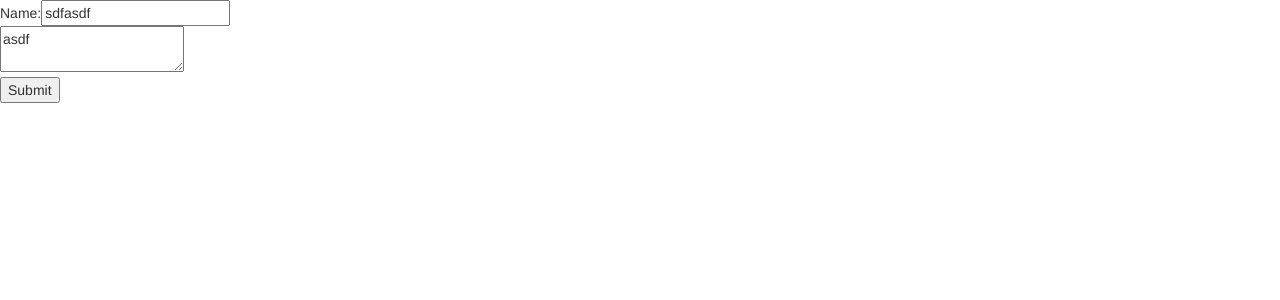
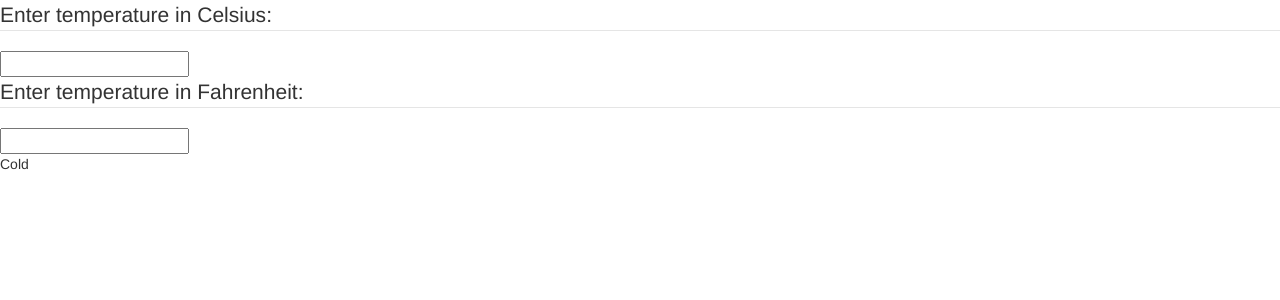
Before and after one commit to JacksonChenTW/learning-react, a React app: page / in a window 1280 px wide. Shown: the top 300 px of the page. Built offline with nearby package versions, Linux system fonts and the light colour scheme.

Commit message:
sync the state between components

```diff
--- a/package.json
+++ b/package.json
@@ -4,7 +4,7 @@
   "description": "",
   "main": "index.js",
   "scripts": {
-    "start": "webpack-dev-server --config ./webpack.config.js --mode development --host 0.0.0.0 --port 4201",
+    "start": "webpack-dev-server --config ./webpack.config.js --mode development --host 0.0.0.0 --port 9000",
     "test": "echo \"Error: no test specified\" && exit 1"
   },
   "license": "MIT",
--- a/src/index.jsx
+++ b/src/index.jsx
@@ -1,38 +1,92 @@
 import React from 'react';
 import ReactDOM from 'react-dom';
 
-class App extends React.Component {
+const scaleNames = {
+  c: 'Celsius',
+  f: 'Fahrenheit'
+};
+
+function BiolingVerdict(props) {
+  if (props.celsius >= 100) {
+    return <p>Bild</p>;
+  }
+  return <p>Cold</p>
+}
+
+function toCelsius(f) {
+  return (f - 32) * 5 / 9;
+}
+function toFahrenheit(c) {
+  return (c * 9 / 5) + 32;
+}
+
+function tryConvert(temperature, convert) {
+  const input = parseFloat(temperature);
+  if (Number.isNaN(input)) {
+    return '';
+  }
+  const output = convert(input);
+  const rounded = Math.round(output * 1000) / 1000;
+  return rounded.toString();
+}
+
+class TemperatureInput extends React.Component {
   constructor(props) {
     super(props);
+    this.handleChange = this.handleChange.bind(this);
+  }
+
+  handleChange(e) {
+    this.props.onTemperatureChange(e.target.value);
+  }
+
+  render() {
+    const temperature = this.props.temperature;
+    const scale = this.props.scale;
+
+    return (
+      <fieldset>
+        <legend>Enter temperature in {scaleNames[scale]}:</legend>
+        <input value={temperature}
+          onChange={this.handleChange}
+        ></input>
+      </fieldset>
+    )
+  }
+}
+
+class Calculator extends React.Component {
+  constructor(props) {
+    super(props);
+    this.handelCelsiusChange = this.handelCelsiusChange.bind(this);
+    this.handleFahrenheitChange = this.handleFahrenheitChange.bind(this);
     this.state = {
-      name: 'sdfasdf',
-      description: 'asdf',
+      temperature: '',
+      scale: 'c',
     };
   }
 
-  handleChange(event) {
-    const name = event.target.name;
-    console.log(name, event.target.value);
-    this.setState({ [name]: event.target.value });
+  handelCelsiusChange(temperature) {
+    this.setState({ scale: 'c', temperature });
   }
-
-  handleSubmit(event) {
-    alert('A name was submitted: ' + this.state.name);
-    event.preventDefault();
+  handleFahrenheitChange(temperature) {
+    this.setState({ scale: 'f', temperature });
   }
 
   render() {
+    const scale = this.state.scale;
+    const temperature = this.state.temperature;
+    const celsius = scale === 'f' ? tryConvert(temperature, toCelsius) : temperature;
+    const fahrenheit = scale === 'c' ? tryConvert(temperature, toFahrenheit) : temperature;
+
+
     return (
-      <form onSubmit={(e) => this.handleSubmit(e)}>
-        <div>
-          Name:<input type="text" name="name" value={this.state.name} onChange={(e) => this.handleChange(e)}></input>
-        </div>
-        <div>
-          <textarea name="description" value={this.state.description || ''} onChange={(e) => this.handleChange(e)}></textarea>
-        </div>
-        <input type="submit" value="Submit"></input>
-      </form>
+      <div>
+        <TemperatureInput scale="c" temperature={celsius} onTemperatureChange={this.handelCelsiusChange} />
+        <TemperatureInput scale="f" temperature={fahrenheit} onTemperatureChange={this.handleFahrenheitChange} />
+        <BiolingVerdict celsius={parseFloat(celsius)} />
+      </div>
     );
   }
 }
-ReactDOM.render(<App />, document.getElementById('app'));
+ReactDOM.render(<Calculator />, document.getElementById('app'));
--- a/webpack.config.js
+++ b/webpack.config.js
@@ -5,19 +5,19 @@ const path = require('path');
 
 module.exports = {
   entry: [
-    'webpack-dev-server/client?http://0.0.0.0:4201',
+    'webpack-dev-server/client?http://0.0.0.0:9000',
     './src/index.jsx'
   ],
   output: {
     filename: 'bundle.js',
     path: path.resolve(__dirname, './dist'),
   },
-  module:{
+  module: {
     rules: [
-      { test: /\.(js|jsx)$/, use: 'babel-loader'}
+      { test: /\.(js|jsx)$/, use: 'babel-loader' }
     ]
   },
   plugins: [
-    new HtmlWebpackPlugin({template: './src/index.html'})
+    new HtmlWebpackPlugin({ template: './src/index.html' })
   ]
 };
```
Also changed, not shown: 1 other file (tests, documents, lock files or other folders).
